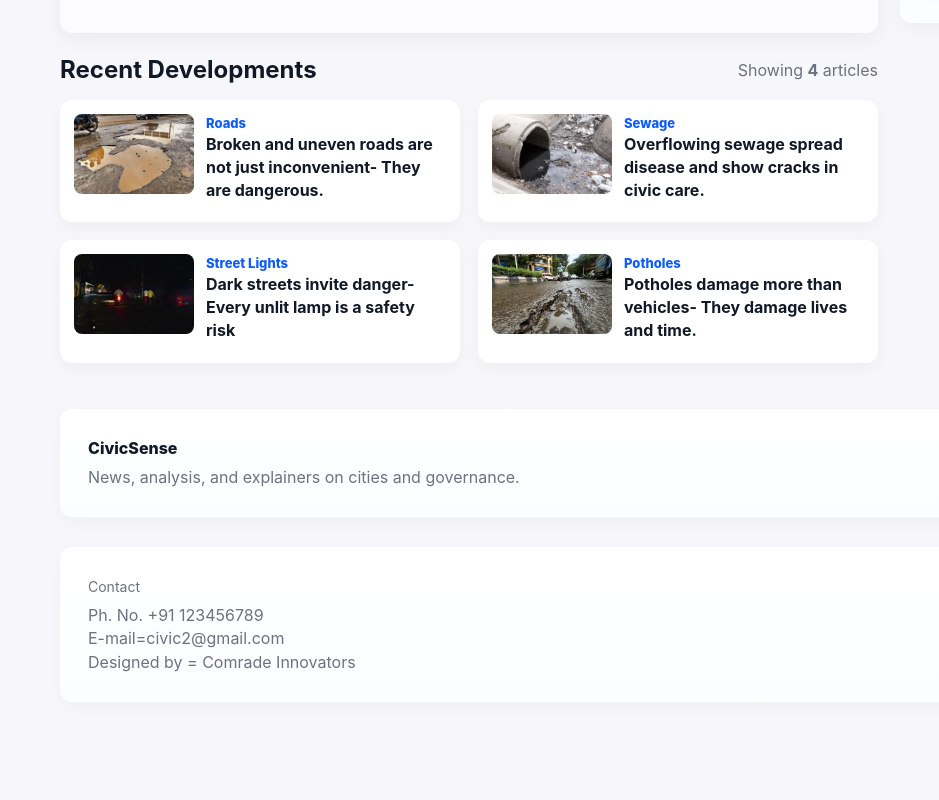
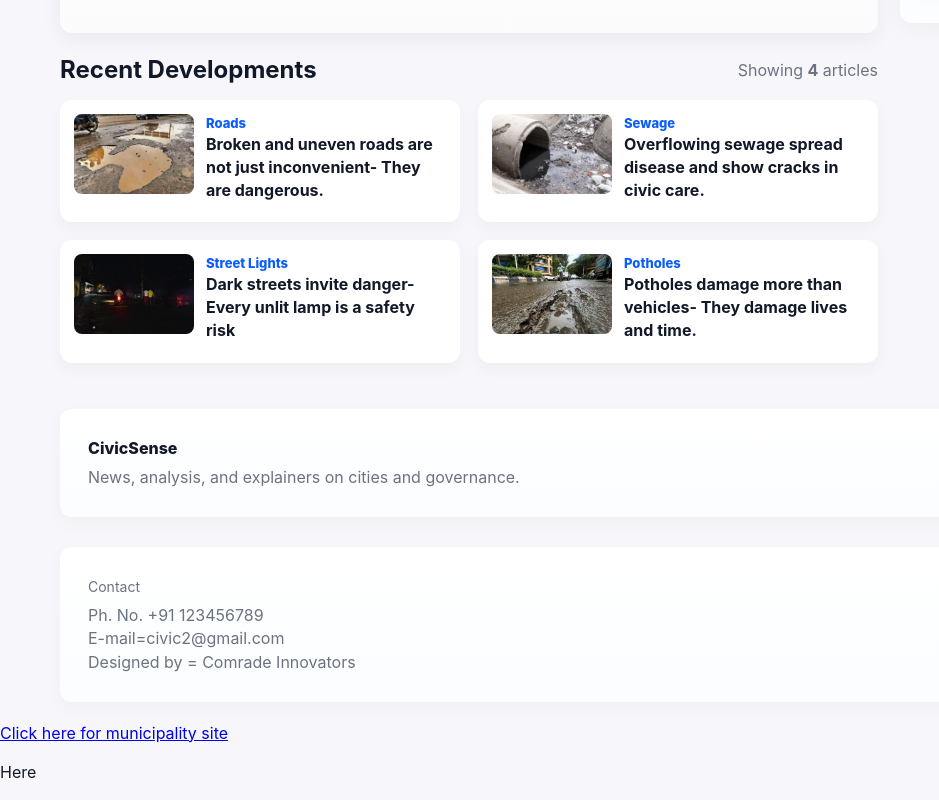
Before and after one commit to CodeAman65/Civic-Sense-website, a plain HTML site: page index.html in a window 1280 px wide. Shown: the part 704-1504 px from the top of the page, without its empty margins (0-939 px from the left). Before the commit the page ends 1426 px from the top, so only its background shows below. Drawn offline with Linux system fonts and the light colour scheme.

Commit message:
update something

```diff
--- a/index.html
+++ b/index.html
@@ -397,5 +397,7 @@ document.addEventListener('click', (e) => {
   }
 });
 </script>
+<a href="municipality.html">Click here for municipality site</a>
+<p>Here</p>
 </body>
 </html>
```
